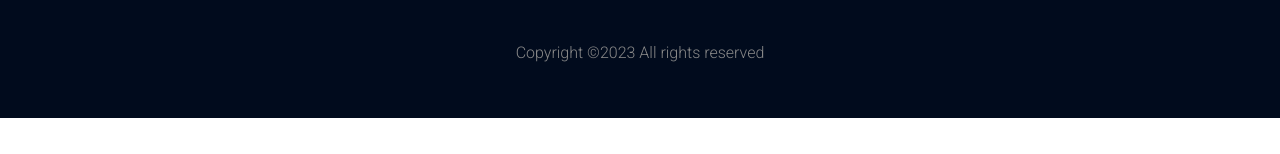
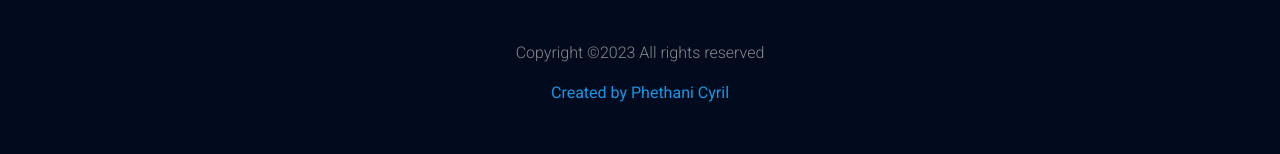
Before and after one commit to Petzonke/Lawfirm, a plain HTML site: page about.html in a window 1280 px wide. Shown: the part 3488-3642 px from the top of the page. Before the commit the page ends 3606 px from the top, so only its background shows below. Drawn offline with nearby package versions, Linux system fonts and the light colour scheme.

Commit message:
first version

```diff
--- a/about.html
+++ b/about.html
@@ -316,7 +316,7 @@
                     <div class="row d-flex align-items-center">
                         <div class="col-xl-12">
                             <div class="footer-copy-right text-center">
-                                <p><p>Copyright &copy;<script>document.write(new Date().getFullYear());</script> All rights reserved</p></p>
+                                <p><p>Copyright &copy;<script>document.write(new Date().getFullYear());</script> All rights reserved</p><a href="#"> Created by Phethani Cyril</a></p>
                             </div>
                         </div>
                     </div>
```
Also changed, not shown: contact.html (+1 -1 lines), index.html (+1 -1 lines), services.html (+1 -1 lines).
